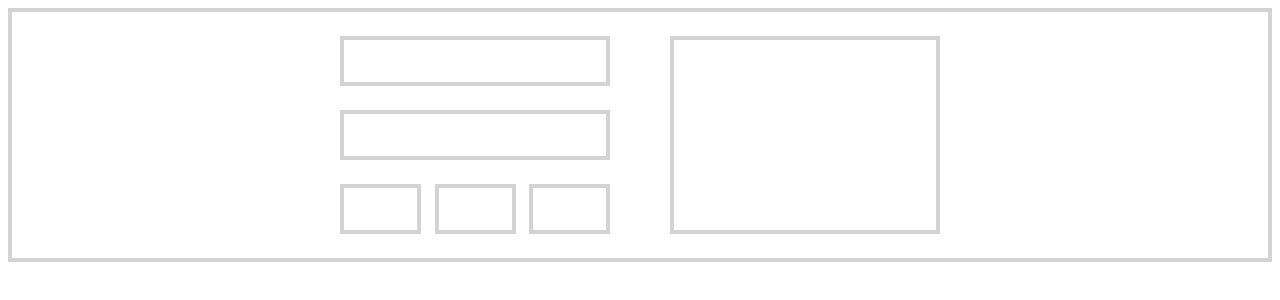
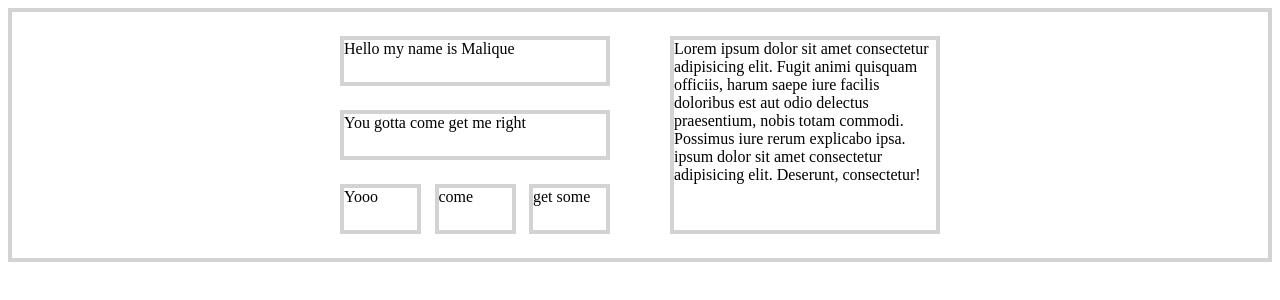
Before and after one commit to MaliqueRaymond/CSS-CRASH-COURSE, a plain HTML site: page index.html in a window 1280 px wide. Drawn offline with Linux system fonts and the light colour scheme.

Commit message:
Made a few changes in boxes

```diff
--- a/index.html
+++ b/index.html
@@ -10,15 +10,21 @@
     <div class="container">
       <div class="row">
         <div class="box-wrapper">
-          <div class="box box-small"></div>
-          <div class="box box-small"></div>
+          <div class="box box-small">Hello my name is Malique</div>
+          <div class="box box-small">You gotta come get me right</div>
           <div class="tiny-wrapper">
-            <div class="box box-tiny"></div>
-            <div class="box box-tiny"></div>
-            <div class="box box-tiny"></div>
+            <div class="box box-tiny">Yooo</div>
+            <div class="box box-tiny">come</div>
+            <div class="box box-tiny">get some</div>
           </div>
         </div>
-        <div class="box box-large"></div>
+        <div class="box box-large">
+          Lorem ipsum dolor sit amet consectetur adipisicing elit. Fugit animi
+          quisquam officiis, harum saepe iure facilis doloribus est aut odio
+          delectus praesentium, nobis totam commodi. Possimus iure rerum
+          explicabo ipsa. ipsum dolor sit amet consectetur adipisicing elit.
+          Deserunt, consectetur!
+        </div>
       </div>
     </div>
   </body>
```
